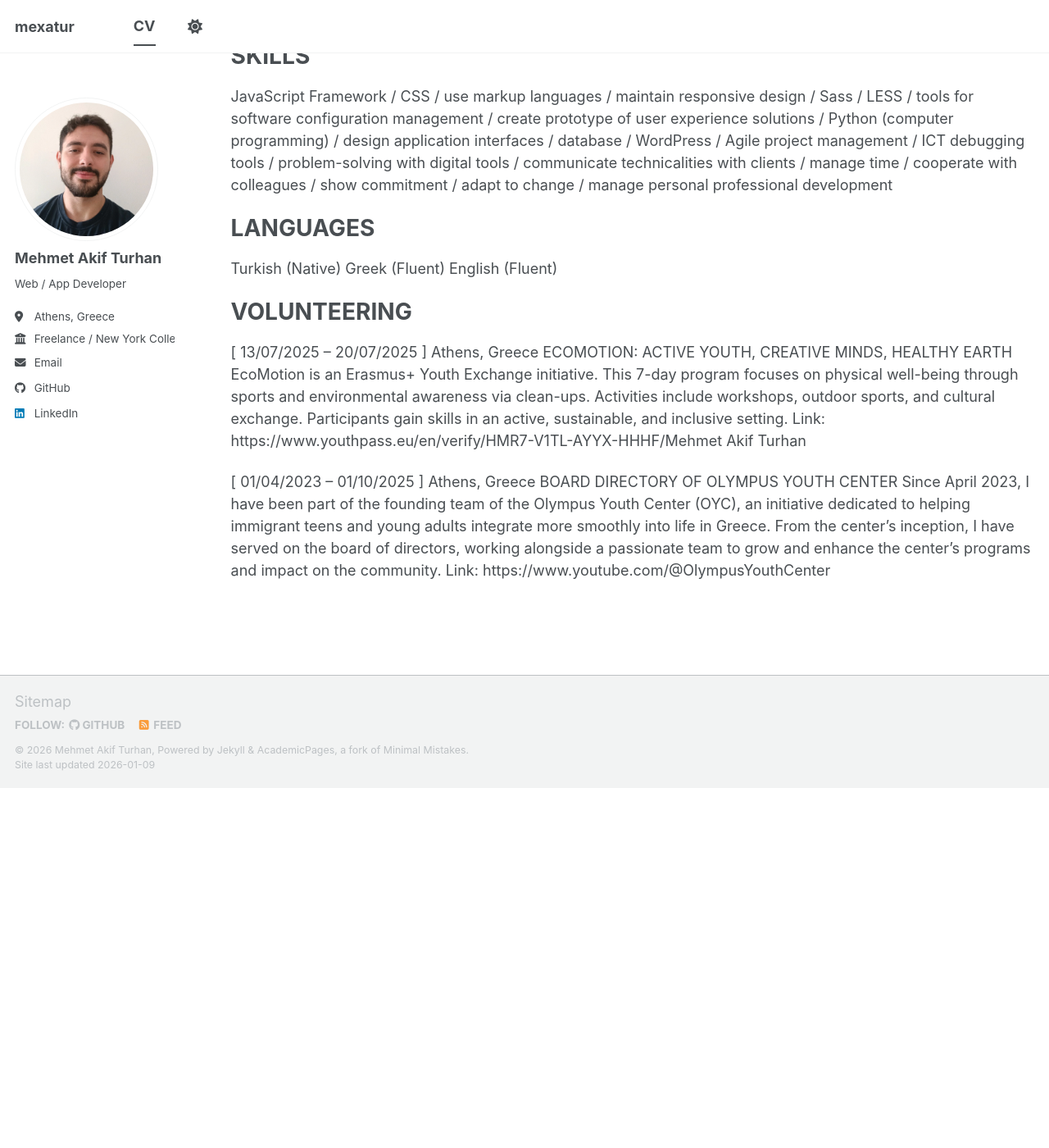
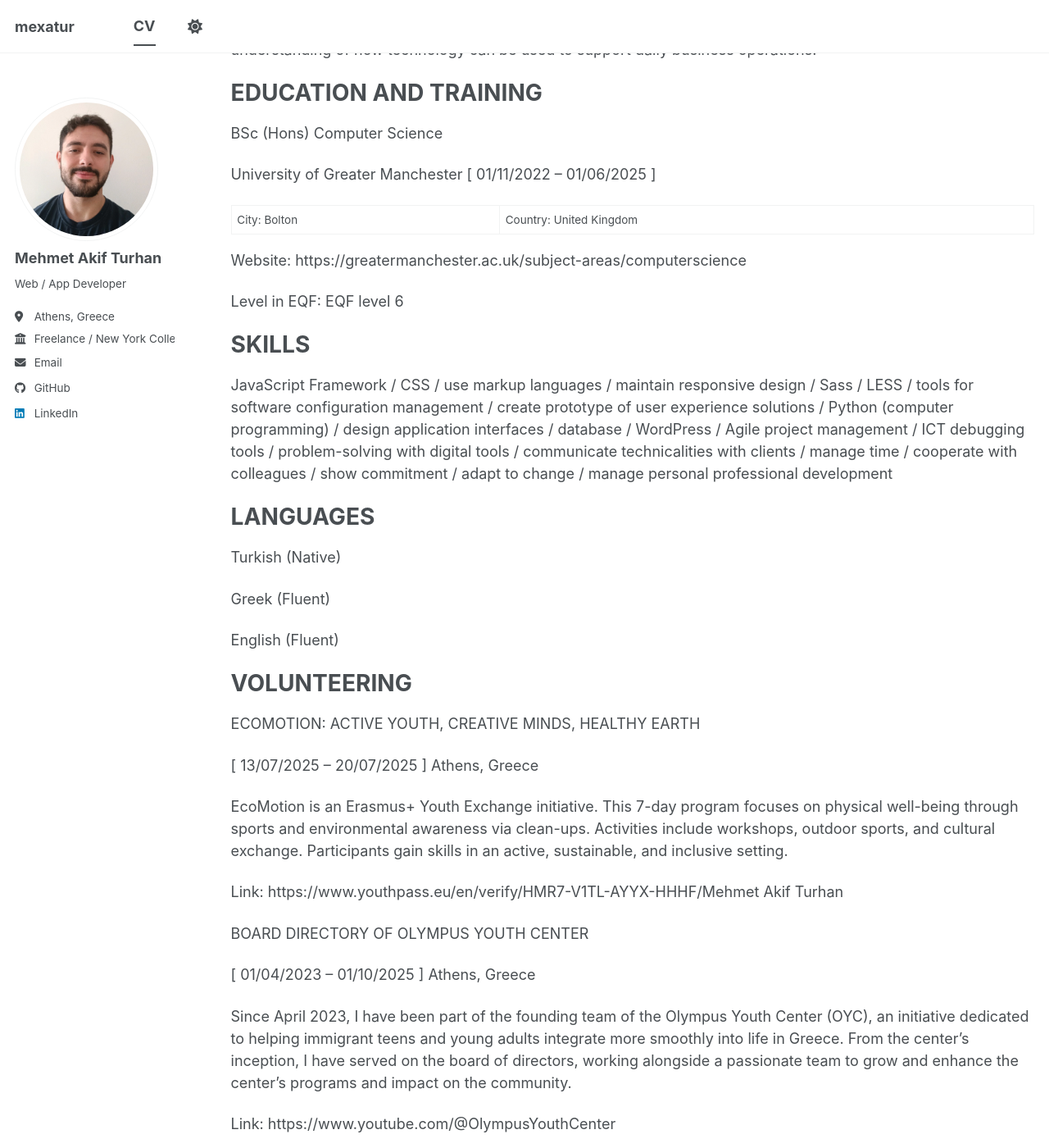
Before and after one commit to Mexatur/Blog, a Jekyll site: the page built from _pages/cv.md, in a window 1280 px wide and 1400 px high, scrolled down 873 px. Shown: the whole window at 82% size. Built offline with Jekyll 4.4.1, drawn with Linux system fonts in a browser that asks for light colours; a script bundle is joined from its source files by our own code; library files that are not in the unit come from our copies; before the commit the page ends 1834 px from its top, so only the background shows below that; some of the changed lines change nothing that is shown; some of the changed text lies outside the part shown.

Commit message:
Update cv.md

```diff
--- a/_pages/cv.md
+++ b/_pages/cv.md
@@ -12,12 +12,15 @@ redirect_from:
 MEHMET AKIF TURHAN
 ======
 Phone number: (+30) 6985039556
+
 Email address: akifturhan89@gmail.com
+
 Home: Athens (Greece)
 
 WORK EXPERIENCE
 ======
 Freelance – Αthens, Greece
+
 Web application developer [ 01/11/2022 – Current ]
 
 As a freelance web developer, I was responsible for designing, developing, and maintaining responsive websites or
@@ -28,6 +31,7 @@ compatibility, and deployed projects using platforms like GitHub. This experienc
 problem-solving skills, effective communication with clients, and the ability to manage projects independently.
 
 New York College (Athens) – Athens, Greece
+
 ICT help desk agent [ 10/06/2025 – Current ]
 
 As an IT desk agent (Part-Time), I have gained solid experience on the hardware side of technological devices,
@@ -39,8 +43,14 @@ understanding of how technology can be used to support daily business operations
 EDUCATION AND TRAINING
 ======
 BSc (Hons) Computer Science
+
 University of Greater Manchester [ 01/11/2022 – 01/06/2025 ]
-City: Bolton | Country: United Kingdom | Website: https://greatermanchester.ac.uk/subject-areas/computerscience | Level in EQF: EQF level 6
+
+City: Bolton | Country: United Kingdom
+
+Website: https://greatermanchester.ac.uk/subject-areas/computerscience
+
+Level in EQF: EQF level 6
 
 SKILLS
 ======
@@ -54,22 +64,30 @@ cooperate with colleagues / show commitment / adapt to change / manage personal
 LANGUAGES
 ======
 Turkish (Native)
+
 Greek (Fluent)
+
 English (Fluent)
 
 VOLUNTEERING
 ======
+ECOMOTION: ACTIVE YOUTH, CREATIVE MINDS, HEALTHY EARTH
+
 [ 13/07/2025 – 20/07/2025 ] Athens, Greece
-ECOMOTION: ACTIVE YOUTH, CREATIVE MINDS, HEALTHY EARTH
+
 EcoMotion is an Erasmus+ Youth Exchange initiative. This 7-day program focuses on physical well-being through
 sports and environmental awareness via clean-ups. Activities include workshops, outdoor sports, and cultural
 exchange. Participants gain skills in an active, sustainable, and inclusive setting.
+
 Link: https://www.youthpass.eu/en/verify/HMR7-V1TL-AYYX-HHHF/Mehmet Akif Turhan
 
+BOARD DIRECTORY OF OLYMPUS YOUTH CENTER
+
 [ 01/04/2023 – 01/10/2025 ] Athens, Greece
-BOARD DIRECTORY OF OLYMPUS YOUTH CENTER
+
 Since April 2023, I have been part of the founding team of the Olympus Youth Center (OYC), an initiative dedicated to
 helping immigrant teens and young adults integrate more smoothly into life in Greece. From the center’s inception, I
 have served on the board of directors, working alongside a passionate team to grow and enhance the center's
 programs and impact on the community.
+
 Link: https://www.youtube.com/@OlympusYouthCenter
```
